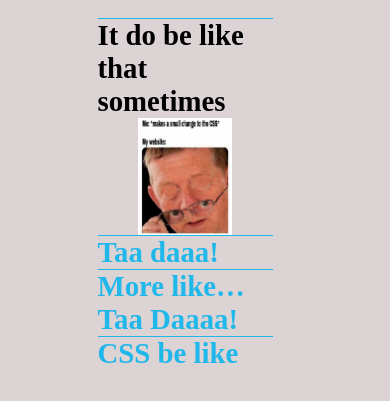
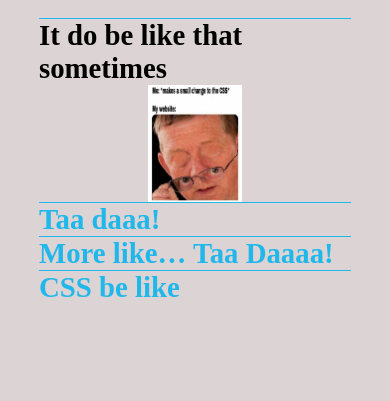
Before and after one commit to EugeneMusic/cssBayan, a plain HTML site: page index.html in a window 390 px wide. Shown: the part 81-482 px from the top of the page. Drawn offline with Linux system fonts and the light colour scheme.

Commit message:
feat: add 820px adaptive (Mon, March 13, 2023 02:16:45 AM)

```diff
--- a/style.css
+++ b/style.css
@@ -65,7 +65,7 @@ input:checked+.label {
 
 label {
     display: block;
-    width: 90%;
+    width: 100%;
     font-size: 180%;
     font-weight: 900;
     color: rgba(7, 179, 237, 0.884);
@@ -107,3 +107,9 @@ label {
     background-repeat: no-repeat;
     background-position: center;
 }
+
+@media (max-width: 820px) {
+    .wrapper {
+        width: 80vw;
+    }
+}
```
